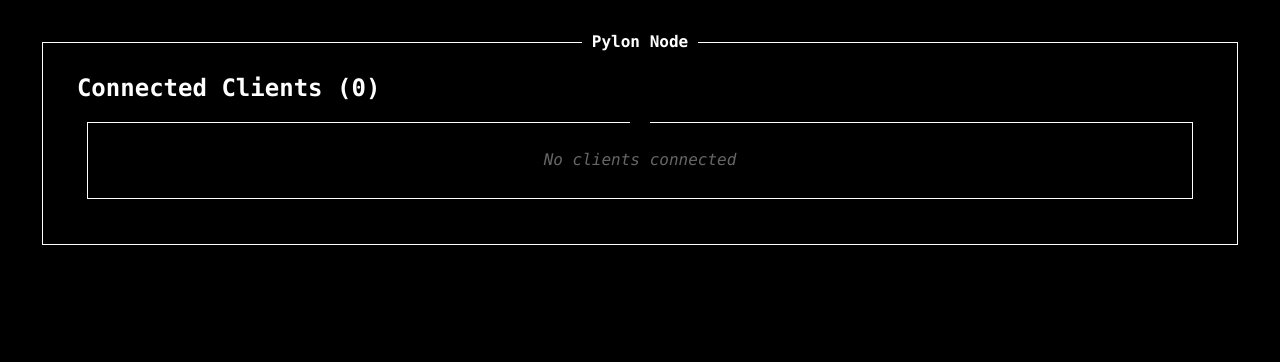
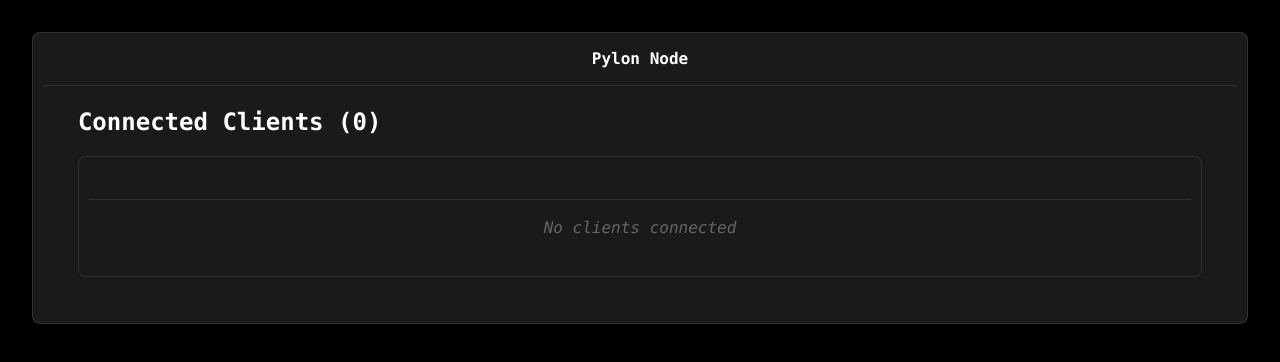
Before and after one commit to OpenAgentsInc/pylon, a React (Vite) app: page / in a window 1280 px wide. Shown: the top 362 px of the page. Built offline with nearby package versions, Linux system fonts and the light colour scheme.

Commit message:
Updated Card.module.scss to add background color, border properties to .card, and removed box-shadow from .children for a cleaner UI.

```diff
--- a/src/components/Card.module.scss
+++ b/src/components/Card.module.scss
@@ -2,16 +2,14 @@
   position: relative;
   display: block;
   padding: 0 1ch calc(8px * var(--theme-line-height-base)) 1ch;
+  background: #1a1a1a;
+  border: 1px solid rgba(255, 255, 255, 0.1);
+  border-radius: 8px;
 }
 
 .children {
-  box-shadow:
-    inset 1px 0 0 0 var(--theme-text),
-    inset -1px 0 0 0 var(--theme-text),
-    0 1px 0 0 var(--theme-text);
   display: block;
   padding: calc(8px * var(--theme-line-height-base)) 2ch calc(16px * var(--theme-line-height-base)) 2ch;
-
   overflow-x: auto;
   overflow-y: hidden;
 
@@ -26,39 +24,29 @@
   display: flex;
   align-items: flex-end;
   justify-content: space-between;
+  padding: 1rem;
+  border-bottom: 1px solid rgba(255, 255, 255, 0.1);
 }
 
 .left {
   min-width: 10%;
   width: 100%;
-  box-shadow:
-    inset 1px 0 0 0 var(--theme-text),
-    inset 0 1px 0 0 var(--theme-text);
   padding: calc(8px * var(--theme-line-height-base)) 2ch 0px 1ch;
 }
 
 .leftCorner {
   flex-shrink: 0;
-  box-shadow:
-    inset 1px 0 0 0 var(--theme-text),
-    inset 0 1px 0 0 var(--theme-text);
   padding: calc(8px * var(--theme-line-height-base)) 1ch 0px 1ch;
 }
 
 .right {
   min-width: 10%;
   width: 100%;
-  box-shadow:
-    inset -1px 0 0 0 var(--theme-text),
-    inset 0 1px 0 0 var(--theme-text);
   padding: calc(8px * var(--theme-line-height-base)) 2ch 0px 1ch;
 }
 
 .rightCorner {
   flex-shrink: 0;
-  box-shadow:
-    inset -1px 0 0 0 var(--theme-text),
-    inset 0 1px 0 0 var(--theme-text);
   padding: calc(8px * var(--theme-line-height-base)) 1ch 0px 1ch;
 }
 
@@ -67,4 +55,5 @@
   padding: 0 1ch 0 1ch;
   font-size: 16px;
   font-weight: 600;
+  color: #fff;
 }
```
